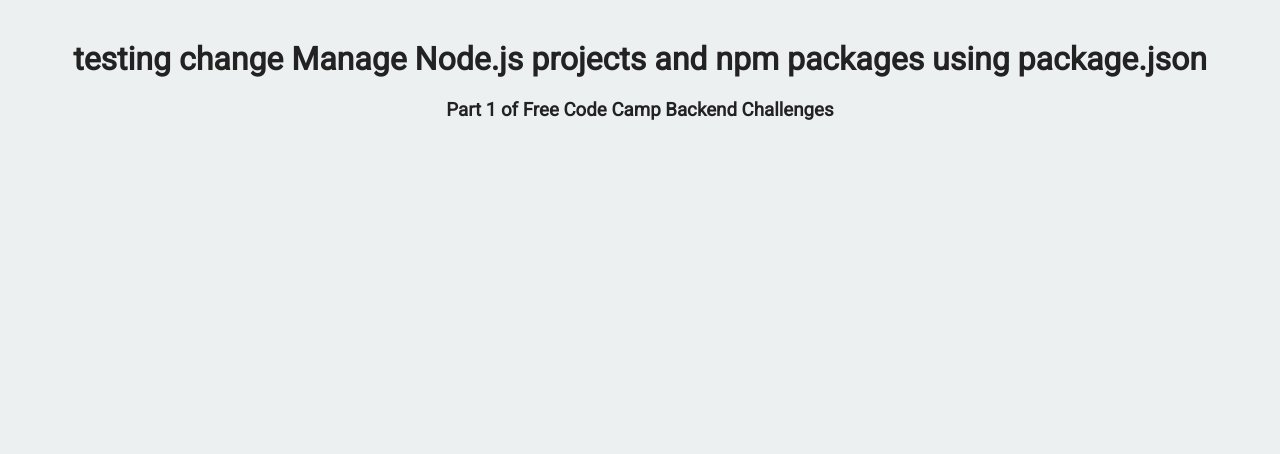
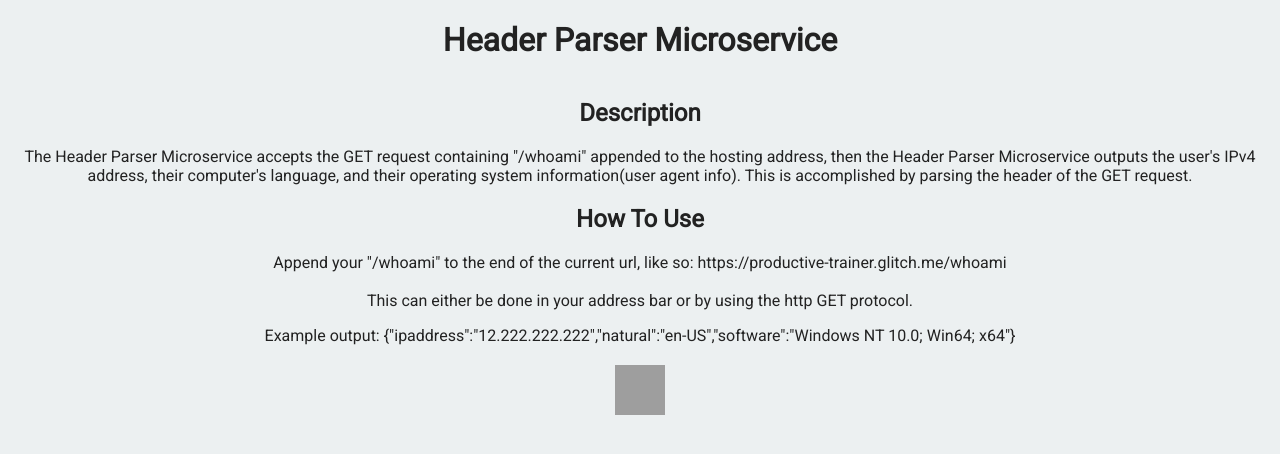
Before and after one commit to rmweir/HeaderParserMicroservice, a website: page views/index.html in a window 1280 px wide. Drawn offline with Linux system fonts and the light colour scheme; grey boxes are pictures that could not be loaded.

Commit message:
🐉🍫 Checkpoint

```diff
--- a/public/style.css
+++ b/public/style.css
@@ -1,4 +1,32 @@
 /****** Main Styling ******/
+body {
+        font-family: 'Roboto', sans-serif;
+        font-size: 16px;
+        color: #222;
+        background-color: #ECF0F1;
+        text-align: center;
+}
+.container {
+        padding: 0;
+        margin-top: 40px;
+}
+.footer {
+        margin-top: 60px;
+}
+ol {
+        list-style-position: inside;
+}
+ul {
+        list-style-type: none;
+}
+a {
+        color: #2574A9;
+}
+/****** Logo Div Styling ******/
+img {
+        margin: 20px auto 0 auto;
+        display: block;
+}
 
 body {
 	font-family: 'Roboto', sans-serif;
--- a/views/index.html
+++ b/views/index.html
@@ -2,17 +2,29 @@
 <html>
 
    <head>
-      <title>Backend Challenges | Free Code Camp</title>
+      <title>Header Parser Microservice</title>
       <link rel="shortcut icon" href="https://cdn.hyperdev.com/us-east-1%3A52a203ff-088b-420f-81be-45bf559d01b1%2Ffavicon.ico" type="image/x-icon"/>
       <link href="https://fonts.googleapis.com/css?family=Roboto" rel="stylesheet" type="text/css">
       <link href="/public/style.css" rel="stylesheet" type="text/css">
    </head>
 
    <body>
-      <div class="container">
-         <h1>testing change Manage Node.js projects and npm packages using package.json</h1>
-         <h3>Part 1 of Free Code Camp Backend Challenges</h3>
+	<h1>Header Parser Microservice</h1>
+      <div class="boxed container">
+         <h2>Description</h2>
+         <p> The Header Parser Microservice accepts the GET request containing "/whoami" appended to the hosting address,
+	     then the Header Parser Microservice outputs the user's IPv4 address, their computer's language, and their operating system information(user agent info). This is accomplished by parsing the header of the GET request.<br></p>
+	 <h2>How To Use</h2>
+	 <p>Append your "/whoami" to the end of the current url, like so: https://productive-trainer.glitch.me/whoami <br>   <br>
+	    This can either be done in your address bar or by using the http GET protocol.
+	 <p>Example output: {"ipaddress":"12.222.222.222","natural":"en-US","software":"Windows NT 10.0; Win64; x64"}</p>
+
+
+
       </div>
+      <a href="https://github.com/rmweir/HeaderParserMicroservice">
+            <img src="https://cdn4.iconfinder.com/data/icons/iconsimple-logotypes/512/github-512.png" alt="Microservice Repo" height="50" width="50">
+      </a>
    </body>
 
 </html>
```
Also changed, not shown: 3 other files.
